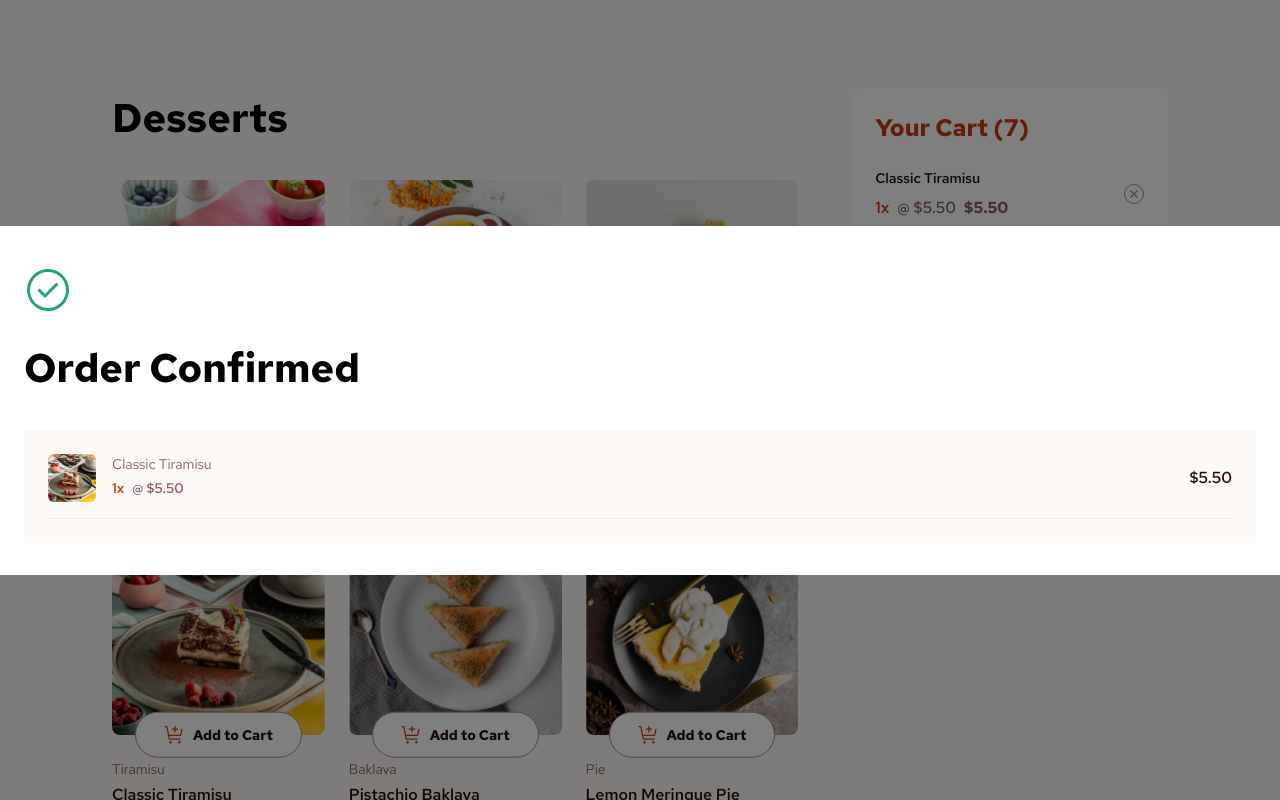
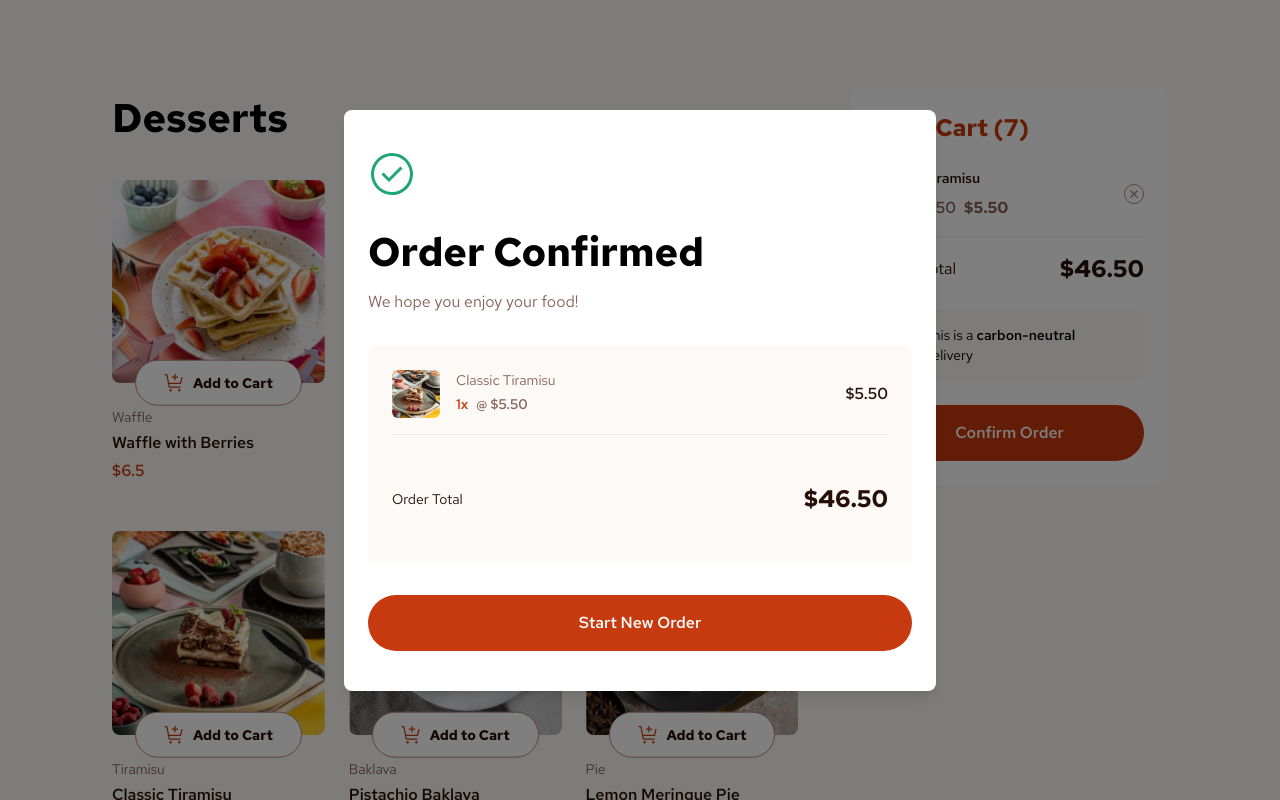
Before and after one commit to EdwardShanahan9/product_list_with_cart, a React (Vite) app: page / in a window 1280 px wide. Shown: the top 800 px of the page. Built offline with nearby package versions, Linux system fonts and the light colour scheme.

Commit message:
Style OrderConfirmed for tablet and mobile screen sizes

```diff
--- a/src/components/OrderConfirmed/OrderConfirmed.jsx
+++ b/src/components/OrderConfirmed/OrderConfirmed.jsx
@@ -1,15 +1,31 @@
+import { useEffect } from "react";
 import ConfirmIcon from "../../assets/images/icon-order-confirmed.svg";
 import ThumbnailImage from "../../assets/images/image-tiramisu-thumbnail.jpg";
+
 const OrderConfirmed = () => {
+  useEffect(() => {
+    document.body.classList.add("overflow-hidden");
+    return () => document.body.classList.remove("overflow-hidden");
+  }, []);
+
+  const handleClose = () => {
+    document.body.classList.remove("overflow-hidden");
+  };
+
   return (
-    <div className="absolute left-0 top-0 flex items-center justify-center bg-black/50 h-full w-full">
-      <div className="bg-white w-full pt-10 px-6">
+    <div className="fixed inset-0 flex items-center justify-center bg-black/50">
+      <div className="bg-white w-full md:w-[688px] lg:w-[592px] p-10 px-6 rounded-lg shadow-lg">
         <img className="mb-6" src={ConfirmIcon} alt="Tick Icon" />
 
-        <h1 className="text-4xl font-primaryBold mb-8">Order Confirmed</h1>
+        <h1 className="text-4xl font-primaryBold mb-2">Order Confirmed</h1>
 
-        <ul className="p-6 bg-rose50 mb-8">
-          <li className="flex items-center justify-between pb-4 border-b border-rose100">
+        <p className="text-rose500 text-base mb-8">
+          We hope you enjoy your food!
+        </p>
+
+        <div className="p-6 bg-rose50 mb-8 rounded-lg">
+          <ul className="mb-12">
+            <li className="flex items-center justify-between pb-4 border-b border-rose100 mb-8">
               <div className="flex items-center">
                 <img
                   className="w-12 h-12 rounded-md mr-4"
@@ -17,14 +33,15 @@ const OrderConfirmed = () => {
                   alt="Thumbnail Image"
                 />
 
-              <div className="flex direction flex-col">
-                <h2 className="mb-1 text-sm text-rose500">Classic Tiramisu</h2>
+                <div className="flex flex-col">
+                  <h2 className="mb-1 text-sm text-rose500">
+                    Classic Tiramisu
+                  </h2>
 
                   <div className="flex">
                     <h2 className="mb-1 text-sm font-primaryMedium text-primary mr-2">
                       1x
                     </h2>
-
                     <h3 className="text-rose500 text-sm font-primaryMedium">
                       @ $5.50
                     </h3>
@@ -32,9 +49,24 @@ const OrderConfirmed = () => {
                 </div>
               </div>
 
-            <h3 className="text-rose900 font-primaryMedium text-base">$5.50</h3>
+              <h3 className="text-rose900 font-primaryMedium text-base">
+                $5.50
+              </h3>
             </li>
           </ul>
+
+          <div className="flex items-center justify-between mb-6">
+            <p className="text-sm text-rose900">Order Total</p>
+            <h2 className="font-primaryBold text-rose900 text-2xl">$46.50</h2>
+          </div>
+        </div>
+
+        <button
+          onClick={handleClose}
+          className="bg-primary text-base font-primaryMedium text-white rounded-full py-4 w-full"
+        >
+          Start New Order
+        </button>
       </div>
     </div>
   );
```
Lines whose indentation alone changed are shown as unchanged.
